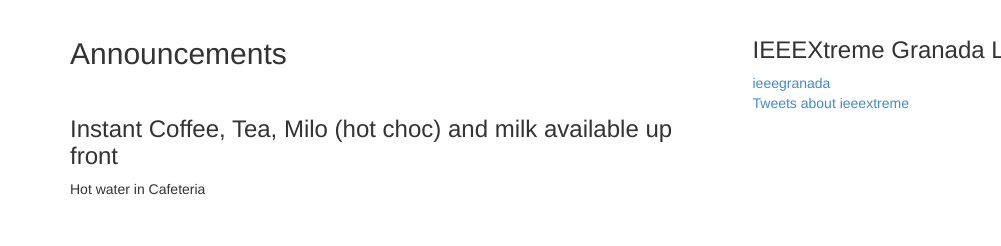
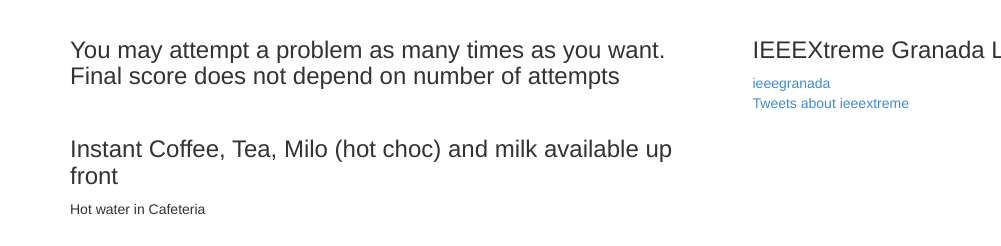
Before and after one commit to AaronYeoh/IEEEXtremeUniOfAucklandSite, a plain HTML site: page index.html in a window 1280 px wide. Shown: the part 191-437 px from the top of the page, 0-1001 px from the left. Drawn offline with Linux system fonts and the light colour scheme; a script that the page names is missing.

Commit message:
Clarification

```diff
--- a/index.html
+++ b/index.html
@@ -99,7 +99,8 @@
 				<div class="col-sm-7">
 					<div id="noticeboard">
 
-					<h2>Announcements</h2>
+					<h3> You may attempt a problem as many times as you want. Final score does not depend on number of attempts</h3>
+
 
 					<h3> <br>Instant Coffee, Tea, Milo (hot choc) and milk available up front</h3>
 					<p> Hot water in Cafeteria </p> <br>
```
